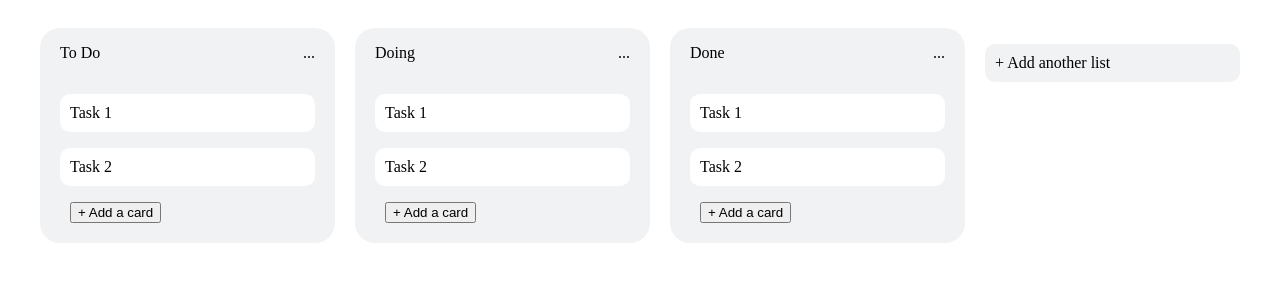
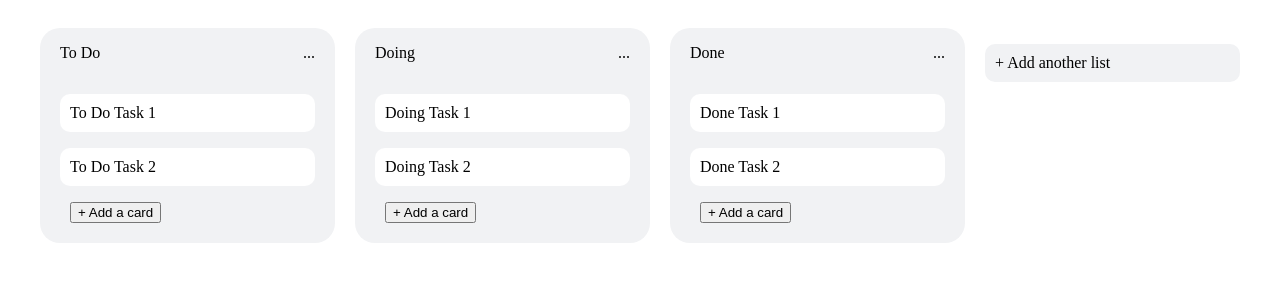
Before and after one commit to Naiemjoy1/drag_drop_task, a plain HTML site: page index.html in a window 1280 px wide. Drawn offline with Linux system fonts and the light colour scheme.

```diff
--- a/index.html
+++ b/index.html
@@ -25,7 +25,7 @@
             ondragstart="drag(event)"
             onclick="editTask(this)"
           >
-            Task 1
+            To Do Task 1
           </p>
           <p
             id="task2"
@@ -33,7 +33,7 @@
             ondragstart="drag(event)"
             onclick="editTask(this)"
           >
-            Task 2
+            To Do Task 2
           </p>
         </div>
         <div class="box-footer">
@@ -58,7 +58,7 @@
             ondragstart="drag(event)"
             onclick="editTask(this)"
           >
-            Task 1
+            Doing Task 1
           </p>
           <p
             id="task4"
@@ -66,7 +66,7 @@
             ondragstart="drag(event)"
             onclick="editTask(this)"
           >
-            Task 2
+            Doing Task 2
           </p>
         </div>
         <div class="box-footer">
@@ -91,7 +91,7 @@
             ondragstart="drag(event)"
             onclick="editTask(this)"
           >
-            Task 1
+            Done Task 1
           </p>
           <p
             id="task6"
@@ -99,7 +99,7 @@
             ondragstart="drag(event)"
             onclick="editTask(this)"
           >
-            Task 2
+            Done Task 2
           </p>
         </div>
         <div class="box-footer">
```
